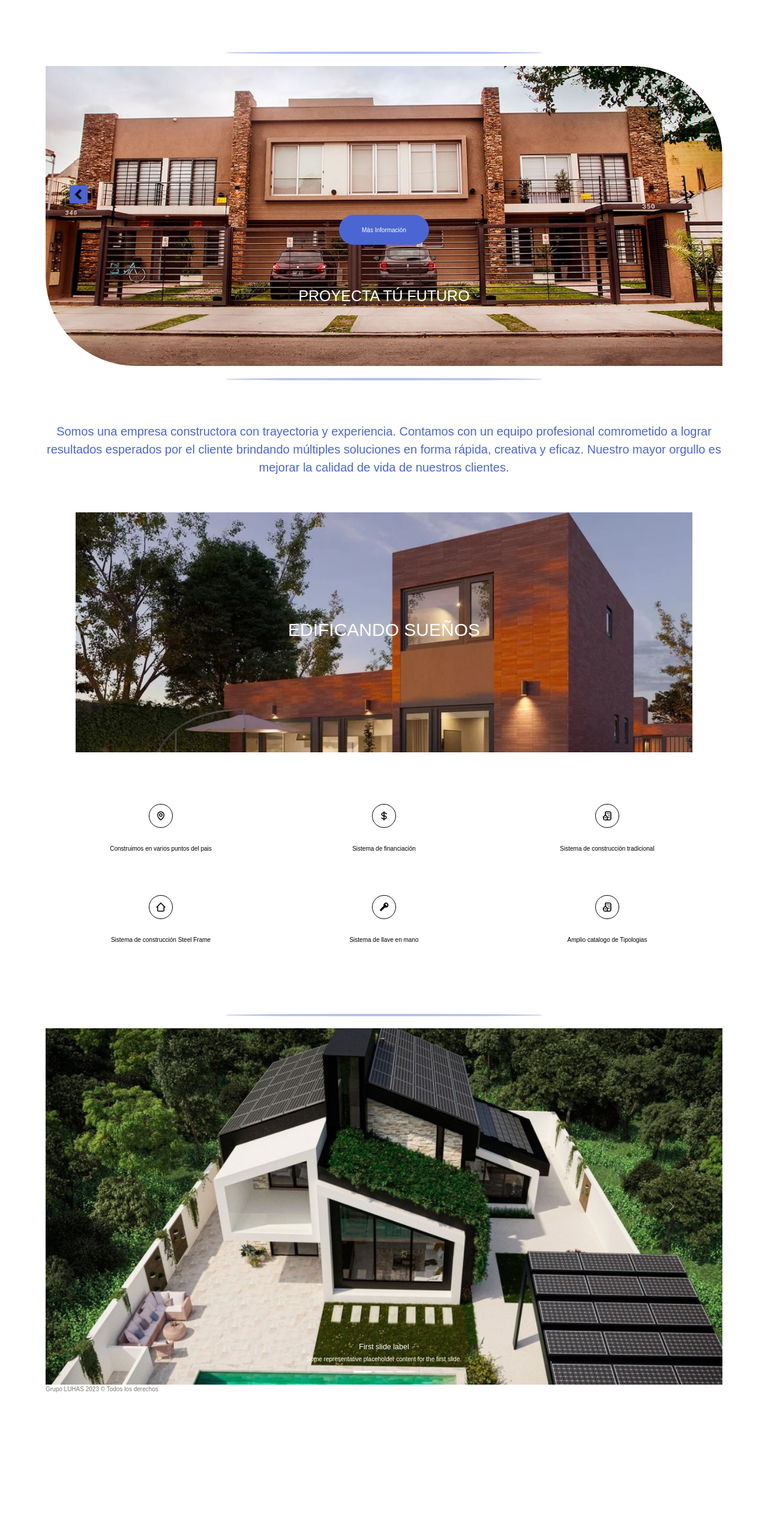
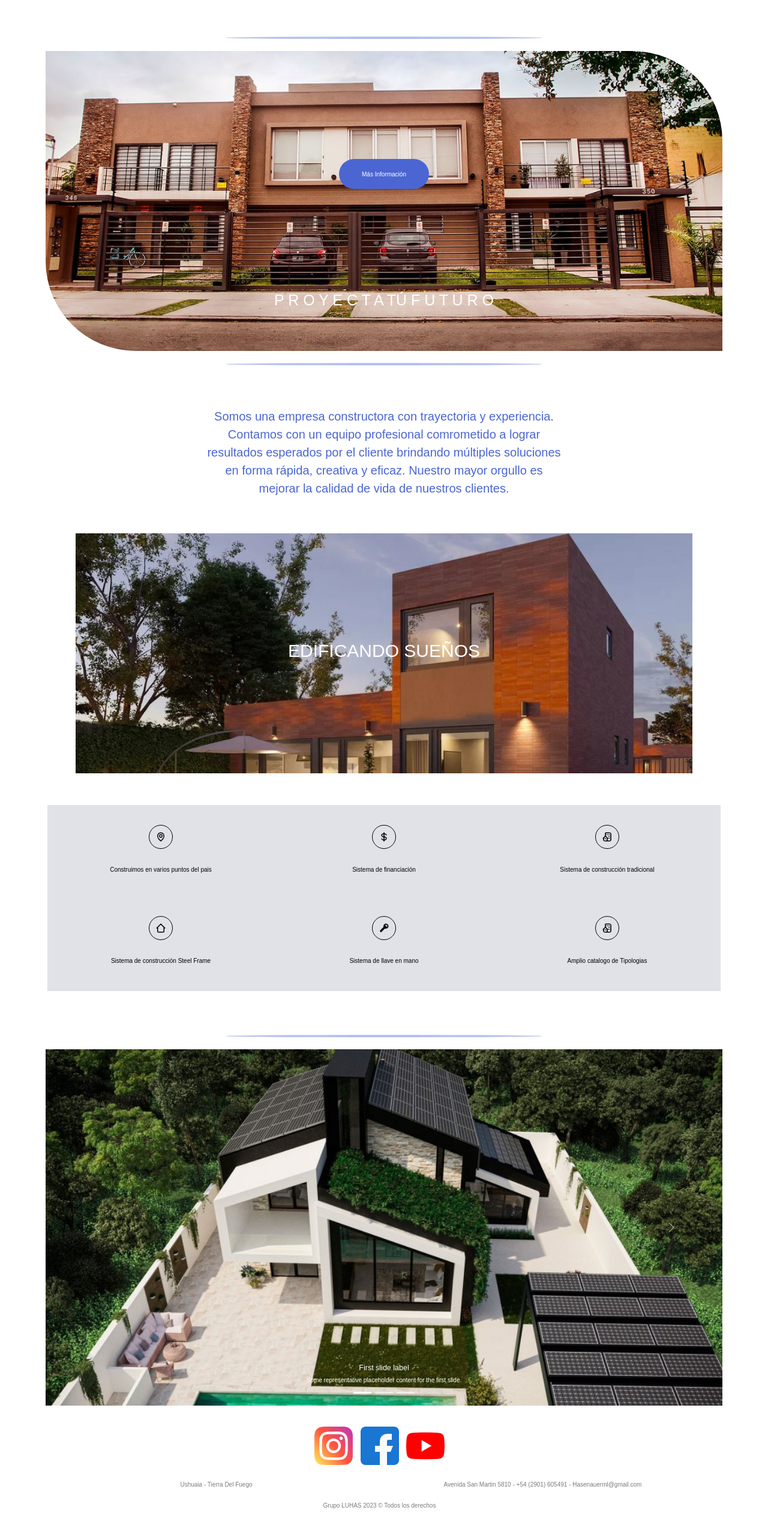
Before and after one commit to LHasenauer/PreEntrega2Hasenauer, a plain HTML site: page index.html in a window 1280 px wide. Shown: the part 104-2651 px from the top of the page at 60% size. Before the commit the page ends 2427 px from the top, so only its background shows below. Drawn offline with nearby package versions, Linux system fonts and the light colour scheme.

Commit message:
Mejora y practicas

```diff
--- a/assets/css/general.css
+++ b/assets/css/general.css
@@ -37,7 +37,7 @@ body{
 }
 header{
     background-color: white;
-    height: 170px;
+    height: 145px;
 }
 header .nav{
     justify-content: space-between;
@@ -52,6 +52,7 @@ header .logo .imgLogo{
     width: 60%;
     height: auto;
     padding: 1rem;
+    color: black;
 }
 header .menu{
     flex-basis: 50%;
@@ -93,6 +94,45 @@ header .menu .menu_lista .submenu .submenu_link:hover{
     color: var(--principal);
     transition: .5s ease-in-out;
 }
+.hamburger-menu {
+    display: none;
+    cursor: pointer;
+  }
+.hamburguer-menu .menu_burguer{
+    width: 100px;
+    height: 50px;
+    background-color: black;
+    margin: 5px;
+}
+@media (max-width: 768px) {
+    .menu {
+      display: none;
+    }
+    .hamburger-menu {
+      display: block;
+    }
+    .hamburger-menu.active .menu_burguer {
+      background-color: #260aa7;
+    }
+    .menu.active {
+      display: block;
+    }
+}
+/* FIN HEADER */
+/* AQUI COMIENZA FOOTER */
+.footer{
+    padding: 20px;
+}
+.footer .footer-item, .footer-item1, .footer-item2, .footer-item3{
+    padding: 10px;
+}
+.footer .Follow_us .red_social{
+    padding: 5px;
+}
+.footer .Follow_us .red_social:hover{
+    transform: scale(1.1) rotate(-3deg);
+}
+/* FIN FOOTER */
 /* PAGINA PRINCIPAL - HOME */
 main .line_horizontal{
     border: 2px solid #4b66d269;
@@ -107,18 +147,12 @@ main .principal{
     border-radius: 0 150px 0 150px;
     min-height: 500px;
 }
-main .principal .btn .btn-1 .btn-1-i,
-main .principal .btn .btn-1 .btm-1-i{
-    width: 30px;
-    height: auto;
-    background-color: #4b66d2;
-}
 main .principal .titulo{
     position: relative;
     text-align: center;
-    font-size: 3em;
+    font-size: 4em;
     color: white;
-    top: 250px;
+    top: 350px;
 }
 main .principal .btn{
     border: none;
@@ -132,26 +166,6 @@ main .principal .btn{
     top: 180px;
     font-size: 16px;
     transition-duration: 0.4s;
-}
-main .principal .btn .btn-1{
-    background-color: transparent;
-    color: black;
-    border: 2px solid rgba(255, 255, 255, 0.2);
-}
-main .principal .btn .btn-1:hover{
-    background-color: rgba(255, 255, 255, 0.2);
-    color: white;
-    cursor: pointer;
-}
-main .principal .btn .btn-2{
-    background-color: transparent;
-    color: black;
-    border: 2px solid transparent;
-}
-main .principal .btn .btn-2:hover{
-    background-color: rgba(255, 255, 255, 0.2);
-    color: white;
-    cursor: pointer;
 }
 main .principal .btnMasInfo{
     display: flex;
@@ -198,6 +212,7 @@ main .aside .somos .somos-txt{
     font-size: 2em;
     text-align:center;
     color: #4b66d2;
+    width: 600px;
 }
 main .aside .intro-servicios{
     display: flex;
@@ -222,13 +237,13 @@ main .aside .intro-servicios .intro-txt:hover{
     border-radius: 15%;
     box-shadow: 0px 0px 15px #4b66d2;
 }
-main .servicios{
+main .aside .servicios{
     display: flex;
     flex-wrap: wrap;
     justify-content: space-around;
     margin: 3px;
     padding: 3px;
-    background-color: linear-gradient(to bottom, #9ea3a0 0%, #4b66d2 100%);
+    background-color: #b1b1c363;
 }
 main .servicios .servicios-presentacion{
     display: flex;
--- a/index.html
+++ b/index.html
@@ -42,20 +42,21 @@
                     <a href="./assets/views/contacto.html" class="menu_link">Contacto</a>
                 </li>
             </ul>
+            <div class="hamburger-menu">
+              <div class="menu_burguer"></div>
+              <div class="menu_burguer"></div>
+              <div class="menu_burguer"></div>
+            </div>
         </nav>
     </header>
-    <main>
+    <main class="pag_principal">
       <div class="line_horizontal"></div>
         <div class="principal">
-            <div class="btn">
-                <button class="btn-1"> <img class="btn-1-i" src="./assets/image/chevron-left-solid-24.png" alt=""> </button>
-                <button class="btn-2"> <img class="btn-2-i" src="./assets/image/chevron-right-solid-24.png" alt=""> </button>
-            </div>
             <div class="btnMasInfo">
                 <button class="btnMasInfo-1">Más Información</button>
             </div>
             <div class="titulo">
-                <H1>PROYECTA TÚ FUTURO</H1>
+                <H1>P R O Y E C T A   TÚ   F U T U R O</H1>
             </div>
         </div>
         <div class="line_horizontal"></div>
@@ -133,8 +134,27 @@
             </button>
           </div>
     </main>
-    <footer>
-        Grupo LUHAS 2023 &copy; Todos los derechos
+    <footer class="footer row container text-center">
+      <div class="footer-item col-12 row-sm-12">
+        <picture class="Follow_us">
+          <a href="" target="_blank">
+              <img class="red_social" src="./assets/image/InstragramLogo.png" alt="siguenos en Instagram">
+          </a>
+        </picture>
+        <picture class="Follow_us">
+          <a href="" target="_blank">
+              <img class="red_social" src="./assets/image/FacebookLogo.png" alt="siguenos en Facebook">
+          </a>
+        </picture>
+        <picture class="Follow_us">
+          <a href="" target="_blank">
+              <img class="red_social" src="./assets/image/youtubeLogo.png" alt="Miranos en Youtube">
+          </a>
+        </picture>
+      </div>
+      <div class="footer-item1 col-md-6 col-sm-12"> Ushuaia - Tierra Del Fuego </div>
+      <div class="footer-item2 col-md-6 col-sm-12"> Avenida San Martin 5810 - +54 (2901) 605491 - Hasenauerml@gmail.com</div>
+      <div class="footer-item3 col-md-12 col-sm-12"> Grupo LUHAS 2023 &copy; Todos los derechos </div>
     </footer>
     <script src="https://cdn.jsdelivr.net/npm/bootstrap@5.3.0/dist/js/bootstrap.bundle.min.js" integrity="sha384-geWF76RCwLtnZ8qwWowPQNguL3RmwHVBC9FhGdlKrxdiJJigb/j/68SIy3Te4Bkz" crossorigin="anonymous"></script>
 </body>
```
Also changed, not shown: assets/views/contacto.html (+23 -4 lines), assets/image/FacebookLogo.png (added), assets/image/InstragramLogo.png (added), assets/image/youtubeLogo.png (added).
